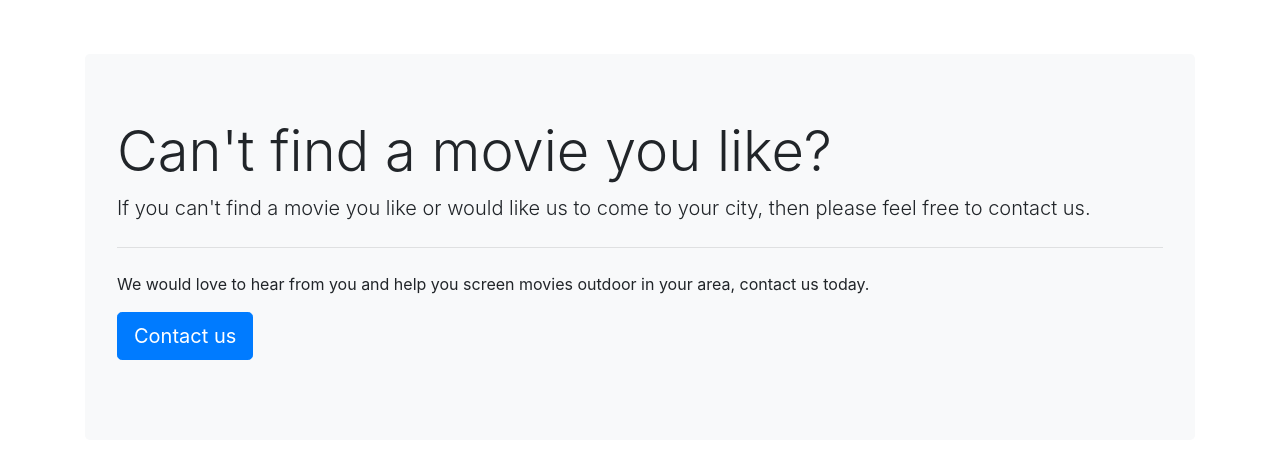
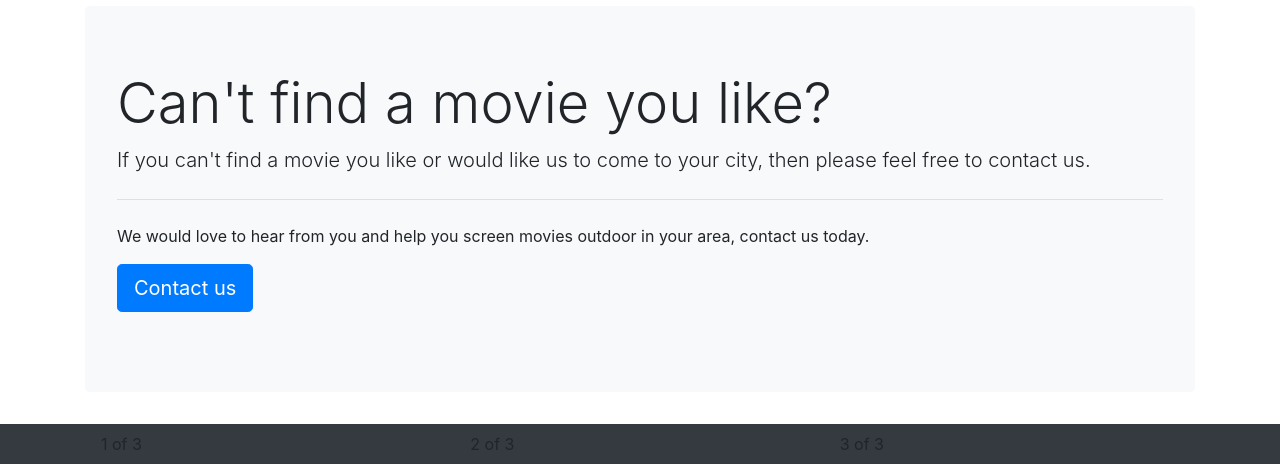
Before and after one commit to bostonedition/bostonedition.github.io, a website: page index.html in a window 1280 px wide. Shown: the part 1155-1624 px from the top of the page. Drawn offline with nearby package versions, Linux system fonts and the light colour scheme.

Commit message:
fixing margins

```diff
--- a/index.html
+++ b/index.html
@@ -103,7 +103,7 @@
                 </div>
         <!-- body elements -->
         <div class="container">
-            <div class="row my-5">
+            <div class="row mt-5">
                 <!--current movies-->
                 <div class="col-md-8">
                     <h2>Current Movies</h2>
@@ -322,12 +322,14 @@
             </div>
             <div clas="row">
                 <div class="jumbotron bg-light">
+                    <div class="desktop-only">
                     <h1 class="display-4">Can't find a movie you like?</h1>
                     <p class="lead">If you can't find a movie you like or would like us to come to your city, then please feel free to contact us.</p>
                     <hr class="my-4">
+                    </div>
                     <p>We would love to hear from you and help you screen movies outdoor in your area, contact us today.</p>
                     <p class="lead">
-                        <a class="btn btn-primary btn-lg" href="#" role="button" data-toggle="modal" data-target="#contact">Contact us</a>
+                        <span w-auto><a class="btn btn-primary btn-lg" href="#" role="button" data-toggle="modal" data-target="#contact">Contact us</a></span>
                     </p>
                 </div>
             </div>
@@ -372,7 +374,23 @@
             </div>
           </div>
         </div>
-
+        <footer class="bg-dark">
+            <div class="container-fluid">
+                <div class="container ">
+                  <div class="row navbar">
+                    <div class="col">
+                      1 of 3
+                    </div>
+                    <div class="col">
+                      2 of 3
+                    </div>
+                    <div class="col">
+                      3 of 3
+                    </div>
+                  </div>
+                </div>
+            </div>
+        </footer>
         <!-- jQuery first, then Popper.js, then Bootstrap JS -->
         <script src="https://code.jquery.com/jquery-3.3.1.slim.min.js"
     integrity="sha384-q8i/X+965DzO0rT7abK41JStQIAqVgRVzpbzo5smXKp4YfRvH+8abtTE1Pi6jizo" crossorigin="anonymous"></script>
```
